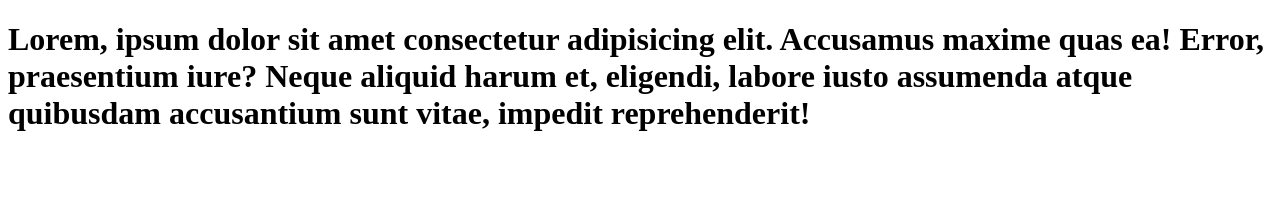
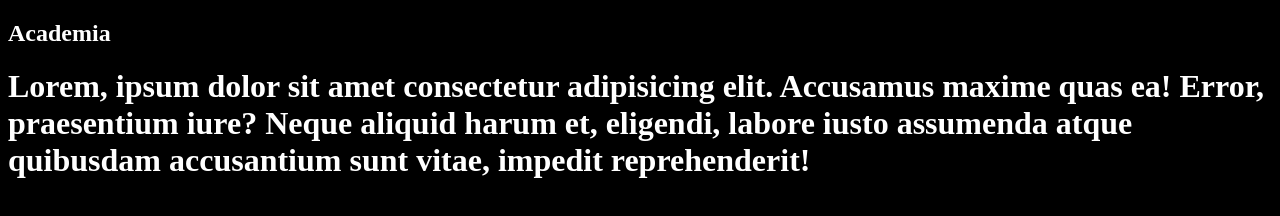
Before and after one commit to T-34-A/Academia, a plain HTML site: page index.html in a window 1280 px wide. Drawn offline with Linux system fonts and the light colour scheme.

Commit message:
cargue cambios de css y html

```diff
--- a/index.css
+++ b/index.css
@@ -0,0 +1,4 @@
+*{
+    background-color: black;
+    color: white;
+}
--- a/index.html
+++ b/index.html
@@ -6,9 +6,13 @@
     <meta http-equiv="X-UA-Compatible" content="IE=edge">
     <meta name="viewport" content="width=device-width, initial-scale=1.0">
     <title>Academia</title>
+    <link rel="stylesheet" href="index.css">
 </head>
 
 <body>
+    <h2>
+        Academia
+    </h2>
     <h1>
         Lorem, ipsum dolor sit amet consectetur adipisicing elit. Accusamus maxime quas ea! Error, praesentium iure?
         Neque aliquid harum et, eligendi, labore iusto assumenda atque quibusdam accusantium sunt vitae, impedit
```
